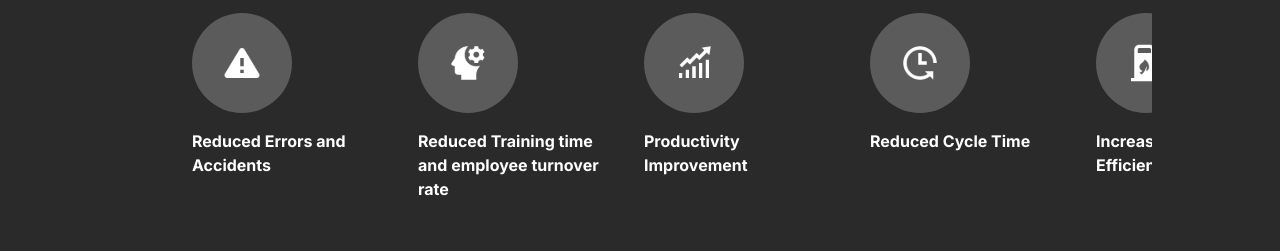
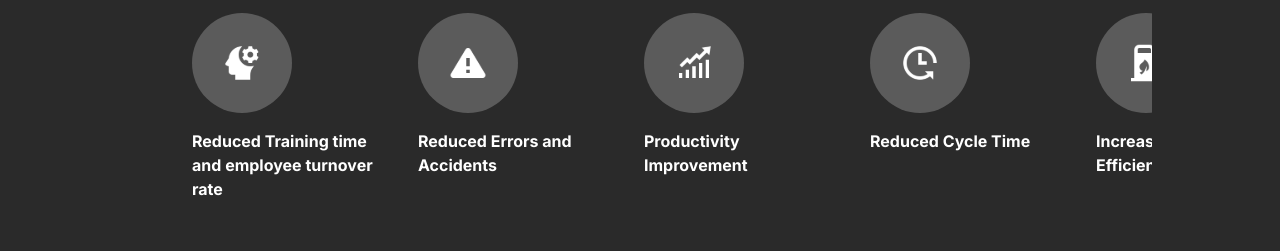
Before and after one commit to ASAD2723/cusmat-dev, a React (Create React App) app: page /use-cases/mining/dumper-simulator in a window 1280 px wide. Shown: the part 1380-1631 px from the top of the page. Built offline with nearby package versions, Linux system fonts and the light colour scheme.

Commit message:
small change

```diff
--- a/src/components/view/UseCases/Benefits.js
+++ b/src/components/view/UseCases/Benefits.js
@@ -21,11 +21,11 @@ const Benefits = () => {
     { icon: DeliveryTime, title: "Reduced Cycle Time" },
     { icon: FuelGas, title: "Increased Fuel Efficiency" },
     { icon: SlipperyFloor, title: "Reduced Errors and Accidents" },
-    { icon: Error, title: "Reduced Errors and Accidents" },
     {
       icon: DevelopmentSkill,
       title: "Reduced Training time and employee turnover rate",
     },
+    { icon: Error, title: "Reduced Errors and Accidents" },
   ];
   const cardItems = cards.map((card, i) => (
     <div className="col-md px-lg-1 icon-box">
```
